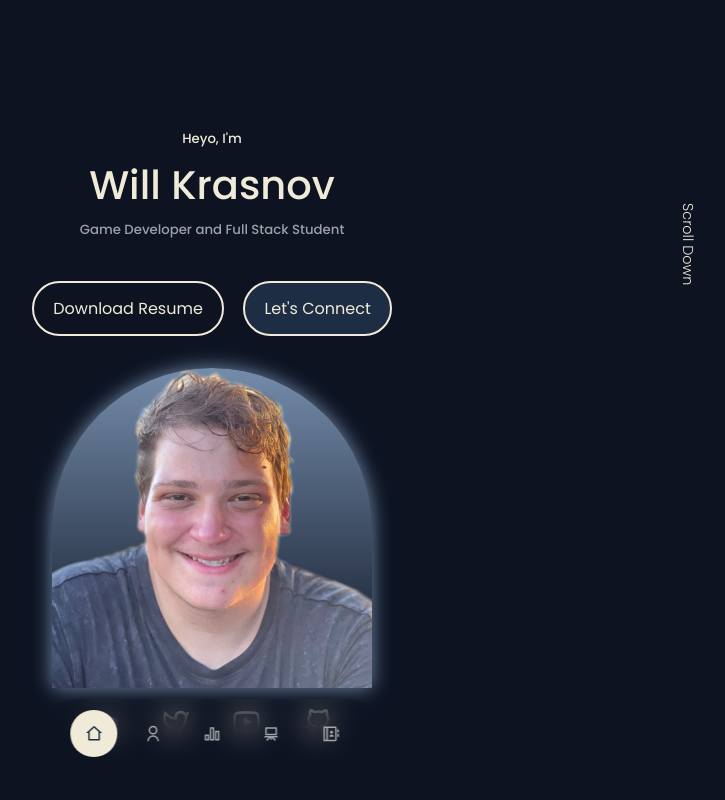
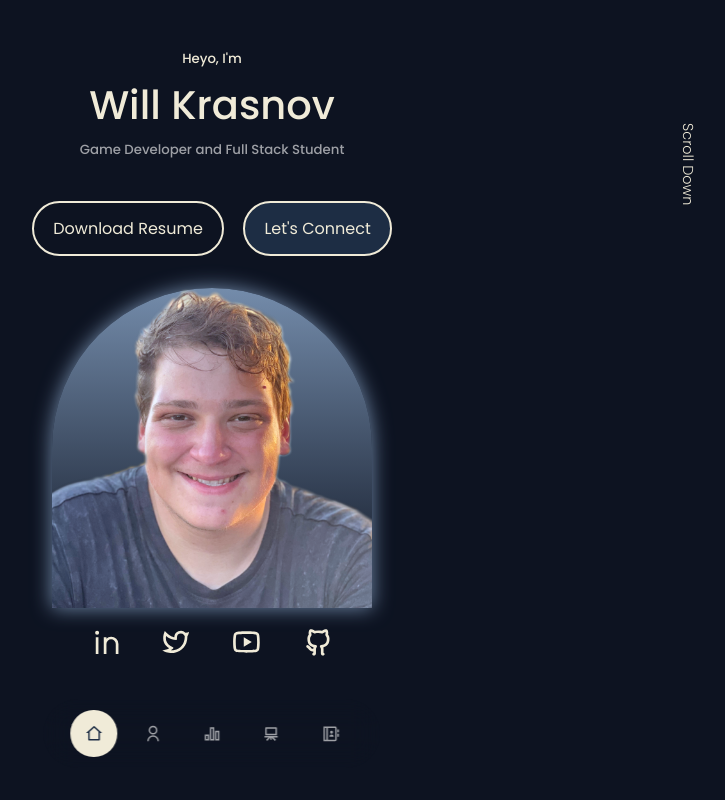
Before and after one commit to willkoman/portfolio, a React (Create React App) app: page / in a window 1280 px wide. Shown: the top 800 px of the page, without its empty margins (428-1153 px from the left). Built offline with nearby package versions, Linux system fonts and the light colour scheme.

Commit message:
Accessibility and Responsiveness

```diff
--- a/src/components/about/about.css
+++ b/src/components/about/about.css
@@ -144,7 +144,7 @@
     .about__container{
         grid-template-columns: 1fr;
         gap:0px;
-        padding-bottom: 100px;
+
     }
     .about__cards{
         grid-template-columns: 1fr;
--- a/src/components/contact/Contact.jsx
+++ b/src/components/contact/Contact.jsx
@@ -14,19 +14,19 @@ const Contact = () => {
                 <div className="row">
                     <div className="contact-item">
                         <h3>Send me an email</h3>
-                        <button className="btn" onClick={() => window.open("mailto:willko@willko.dev")}><AiFillMail/></button>
+                        <button className="btn" onClick={() => window.open("mailto:willko@willko.dev")}><p>Email</p><AiFillMail/></button>
                     </div>
                     <div className="contact-item">
                         <h3>Add me on LinkedIn</h3>
-                        <button className="btn" onClick={() => window.open("https://www.linkedin.com/in/william-krasnov/")}><SiLinkedin/></button>
+                        <button className="btn" onClick={() => window.open("https://www.linkedin.com/in/william-krasnov/")}><p>LinkedIn</p><SiLinkedin/></button>
                     </div>
                     <div className="contact-item">
                         <h3>Join my Discord</h3>
-                        <button className="btn discord" onClick={() => window.open("https://discord.gg/jjSJZJmKaB")}><SiDiscord/></button>
+                        <button className="btn discord" onClick={() => window.open("https://discord.gg/jjSJZJmKaB")}><p>Discord</p><SiDiscord/></button>
                     </div>
                     <div className="contact-item">
                         <h3>Text me on WhatsApp</h3>
-                        <button className="btn" onClick={() => window.open("https://wa.me/2672278466")}><SiWhatsapp/></button>
+                        <button className="btn" onClick={() => window.open("https://wa.me/2672278466")}><p>Whatapp</p><SiWhatsapp/></button>
                     </div>
                 </div>
             </div>
--- a/src/components/contact/contact.css
+++ b/src/components/contact/contact.css
@@ -17,6 +17,7 @@
     grid-template: 1fr 1fr / 1fr 1fr;
     row-gap: 1rem;
     text-align: center;
+    box-sizing:content-box;
 }
 .btn{
     background: var(--color-bg);
@@ -25,6 +26,9 @@
     background: var(--color-primary);
     color: var(--color-bg-variant);
     border-color: transparent;
+}
+.btn > p{
+    font-size: 0;
 }
 
 @media screen and (min-width: 1150px) {
@@ -35,6 +39,7 @@
     }
     .row{
         height: 300px;
+
     }
 }
 
@@ -42,9 +47,11 @@
     .row {
         grid-template: 0.5fr 0.5fr 0.5fr 0.5fr / 1fr;
         height: 400px;
+
     }
     #contact{
-        margin-top:200px;
+        margin-top:100px;
         height: auto;
+        margin-bottom: 7rem;
     }
 }
--- a/src/components/experience/experience.css
+++ b/src/components/experience/experience.css
@@ -94,7 +94,7 @@
 }
 @media screen and (max-width: 610px) {
     #experience{
-        margin-top: 5vh;
+        margin-top:100px;
         height: auto;
     }
 }
--- a/src/components/header/HeaderSocials.jsx
+++ b/src/components/header/HeaderSocials.jsx
@@ -4,10 +4,10 @@ import {RiYoutubeLine, RiTwitterLine, RiLinkedinLine, RiGithubLine} from 'react-
 const HeaderSocials = () => {
   return (
     <div className='header__socials'>
-        <a href="https://www.linkedin.com/in/william-krasnov/" alt="linkedin" input type="button" target="_blank" rel="noopener noreferrer"><RiLinkedinLine/><i className="fab fa-linkedin"></i></a>
-        <a href="https://www.twitter.com/willkoofficial/" alt="twitter" input type="button" target="_blank" rel="noopener noreferrer"><RiTwitterLine/><i className="fab fa-twitter"></i></a>
-        <a href="https://www.youtube.com/willko/" alt="youtube" input type="button" target="_blank" rel="noopener noreferrer"><RiYoutubeLine/><i className="fab fa-youtube"></i></a>
-        <a href="https://www.github.com/willkoman/" alt="github" input type="button" target="_blank" rel="noopener noreferrer"><RiGithubLine/><i className="fab fa-github"></i></a>
+        <a href="https://www.linkedin.com/in/william-krasnov/" input type="button" target="_blank" rel="noopener noreferrer"><p>Linkedin</p><RiLinkedinLine/><i className="fab fa-linkedin"></i></a>
+        <a href="https://www.twitter.com/willkoofficial/" input type="button" target="_blank" rel="noopener noreferrer"><p>Twitter</p><RiTwitterLine/><i className="fab fa-twitter"></i></a>
+        <a href="https://www.youtube.com/willko/" input type="button" target="_blank" rel="noopener noreferrer"><p>Youtube</p><RiYoutubeLine/><i className="fab fa-youtube"></i></a>
+        <a href="https://www.github.com/willkoman/" input type="button" target="_blank" rel="noopener noreferrer"><p>Github</p><RiGithubLine/><i className="fab fa-github"></i></a>
     </div>
   )
 }
--- a/src/components/header/header.css
+++ b/src/components/header/header.css
@@ -1,5 +1,5 @@
 header {
-    padding-top: 7rem;
+    padding-top: 2rem;
     margin-top: -7rem;
     margin-bottom: 200px;
     height: auto;
@@ -39,6 +39,10 @@ header {
     -moz-transform: translateX(-25%);
     -ms-transform: translateX(-25%);
     -o-transform: translateX(-25%);
+}
+
+.header__socials > a > p {
+    font-size: 0;
 }
 
 /* .header__socials::after {
--- a/src/components/portfolio/portfolio.css
+++ b/src/components/portfolio/portfolio.css
@@ -39,6 +39,6 @@
 
 @media screen and (max-width: 768px) {
     .portfolio__section{
-        margin-top:4vh;
+        margin-top:100px;
     }
 }
--- a/src/index.css
+++ b/src/index.css
@@ -116,6 +116,7 @@ a:hover {
     -moz-border-radius: 30px;
     -ms-border-radius: 30px;
     -o-border-radius: 30px;
+
 }
 
 .btn:hover {
```
